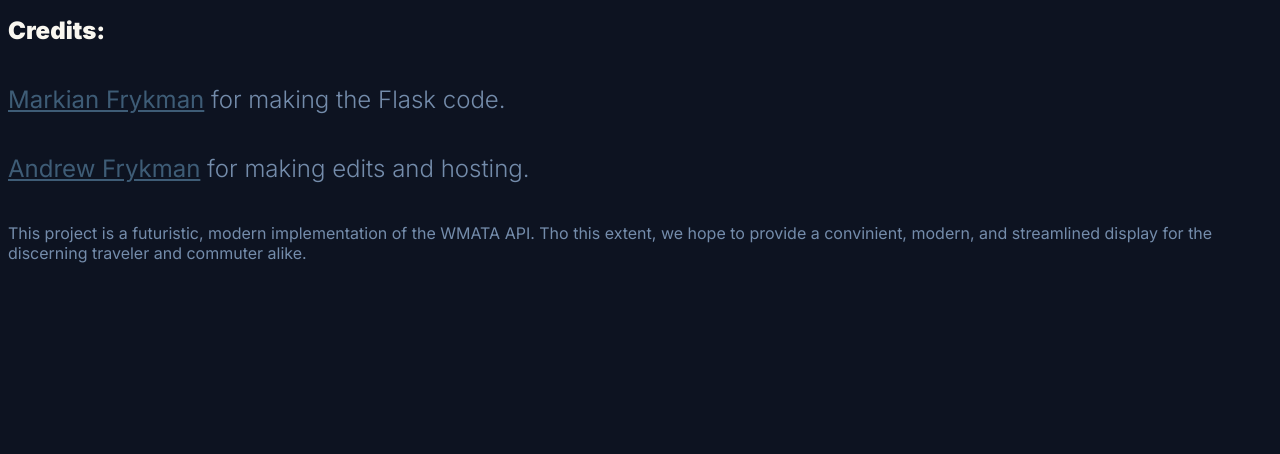
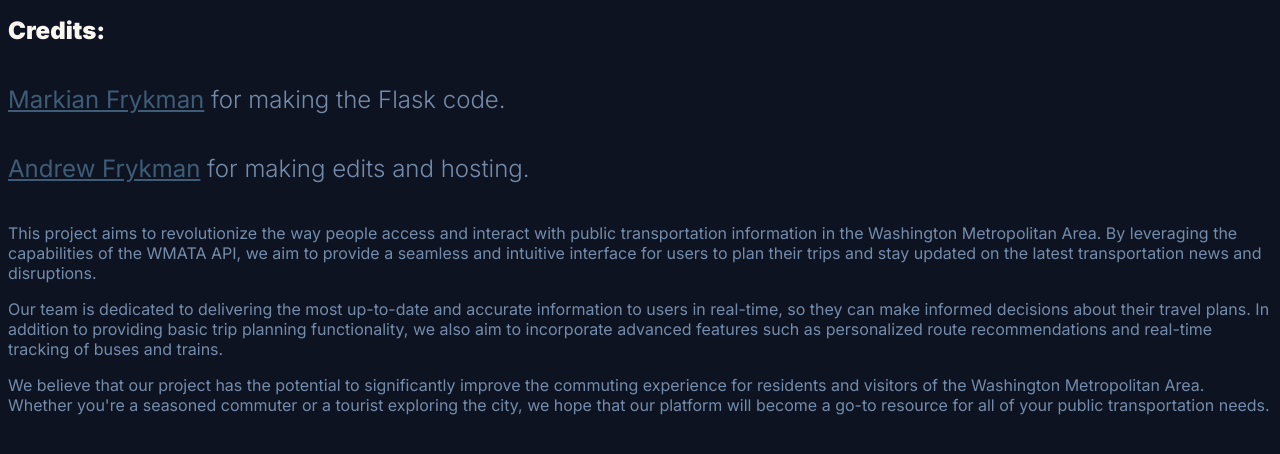
Before and after one commit to Made-By-Esmel/api_wmata, a Flask app: page / in a window 1280 px wide. Shown: the top 454 px of the page. Run offline with Flask 2, Linux system fonts and the light colour scheme.

Commit message:
made it a lot longer

```diff
--- a/templates/credits.html
+++ b/templates/credits.html
@@ -1,5 +1,6 @@
 <!DOCTYPE html>
 <html lang="en">
+
 <head>
   <meta charset="UTF-8">
   <meta name="robots" content="noindex">
@@ -9,11 +10,27 @@
   <link rel="stylesheet" href="/static/css/style.css">
   <title>Credits</title>
 </head>
+
 <body>
   <h1>Credits:</h1>
-  <h5><a href="https://github.com/PlanMan1717" target="_blank">Markian Frykman</a> for making the Flask code.</h5><h5> <a id="andrew" href="https://esmel.xyz" target="_blank">Andrew Frykman</a> for making edits and hosting.</h5>
-  <p>This project is a futuristic, modern implementation of the WMATA API. Tho this extent, we hope to provide a convinient, modern, and streamlined display for the discerning traveler and commuter alike.</p>
-<!--  This project is a futuristic, modern implementation of the WMATA API. Tho this extent, we hope to provide a convinient, modern, and streamlined display for the discerning traveler and commuter alike. -->
+  <h5><a href="https://github.com/PlanMan1717" target="_blank">Markian Frykman</a> for making the Flask code.</h5>
+  <h5> <a id="andrew" href="https://esmel.xyz" target="_blank">Andrew Frykman</a> for making edits and hosting.</h5>
+  <p>This project aims to revolutionize the way people access and interact with public transportation information in the
+    Washington Metropolitan Area. By leveraging the capabilities of the WMATA API, we aim to provide a seamless and
+    intuitive interface for users to plan their trips and stay updated on the latest transportation news and
+    disruptions.</p>
+
+  <p>Our team is dedicated to delivering the most up-to-date and accurate information to users in real-time, so they can
+    make informed decisions about their travel plans. In addition to providing basic trip planning functionality, we
+    also aim to incorporate advanced features such as personalized route recommendations and real-time tracking of buses
+    and trains.</p>
+
+  <p>We believe that our project has the potential to significantly improve the commuting experience for residents and
+    visitors of the Washington Metropolitan Area. Whether you're a seasoned commuter or a tourist exploring the city, we
+    hope that our platform will become a go-to resource for all of your public transportation needs.</p>
+
+  <!--  This project is a futuristic, modern implementation of the WMATA API. Tho this extent, we hope to provide a convinient, modern, and streamlined display for the discerning traveler and commuter alike. -->
 
 </body>
+
 </html>
```
